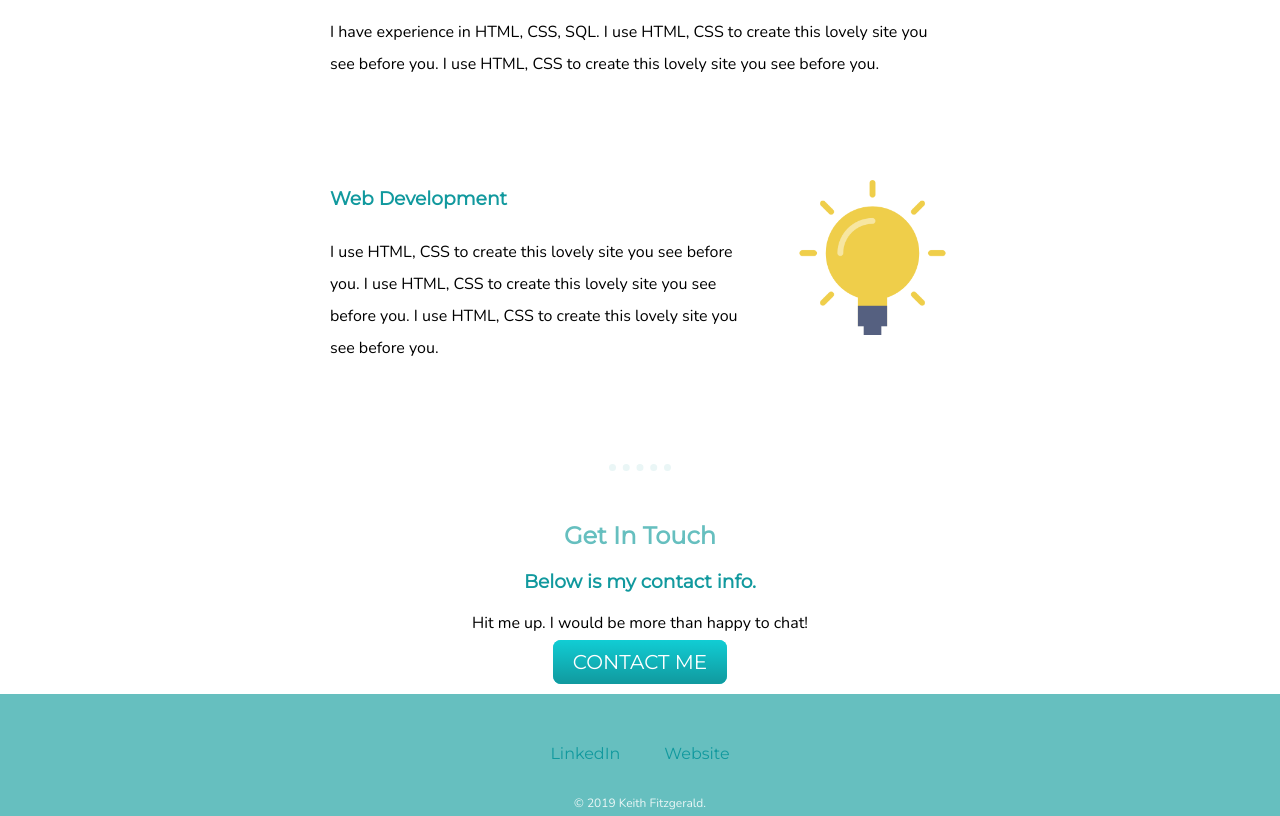
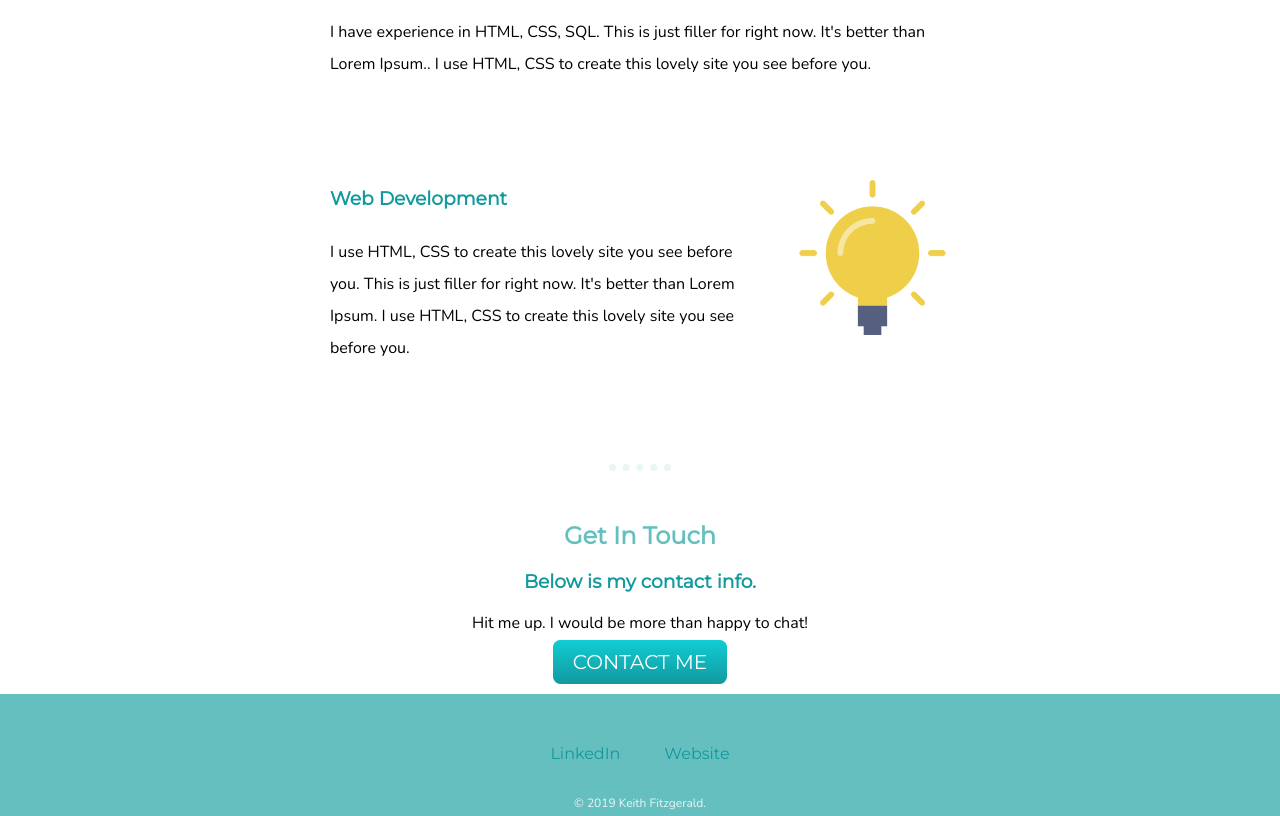
Before and after one commit to keithwfitzgerald/bio2, a plain HTML site: page index.html in a window 1280 px wide. Shown: the part 1651-2467 px from the top of the page. Drawn offline with nearby package versions, Linux system fonts and the light colour scheme; a web font is replaced by a local one.

Commit message:
Update index.html

```diff
--- a/index.html
+++ b/index.html
@@ -29,7 +29,7 @@
       <div class="skill-row">
         <img class="computer-png" src="images/lisa.png" alt="computer-image">
         <h3>Skills & Training</h3>
-        <p class="skill-txt1">I have experience in HTML, CSS, SQL. I use HTML, CSS to create this lovely site you see before you. I use HTML, CSS to create this lovely site you see before you.
+        <p class="skill-txt1">I have experience in HTML, CSS, SQL. This is just filler for right now. It's better than Lorem Ipsum.. I use HTML, CSS to create this lovely site you see before you.
 
 
 
@@ -39,7 +39,7 @@
         <img class="bulb-png" src="images/idea.png" alt="idea-image">
         <div class="web-dev-txt">
           <h3>Web Development</h3>
-          <p>I use HTML, CSS to create this lovely site you see before you. I use HTML, CSS to create this lovely site you see before you. I use HTML, CSS to create this lovely site you see before you.
+          <p>I use HTML, CSS to create this lovely site you see before you. This is just filler for right now. It's better than Lorem Ipsum. I use HTML, CSS to create this lovely site you see before you.
 
           </p>
         </div>
```
